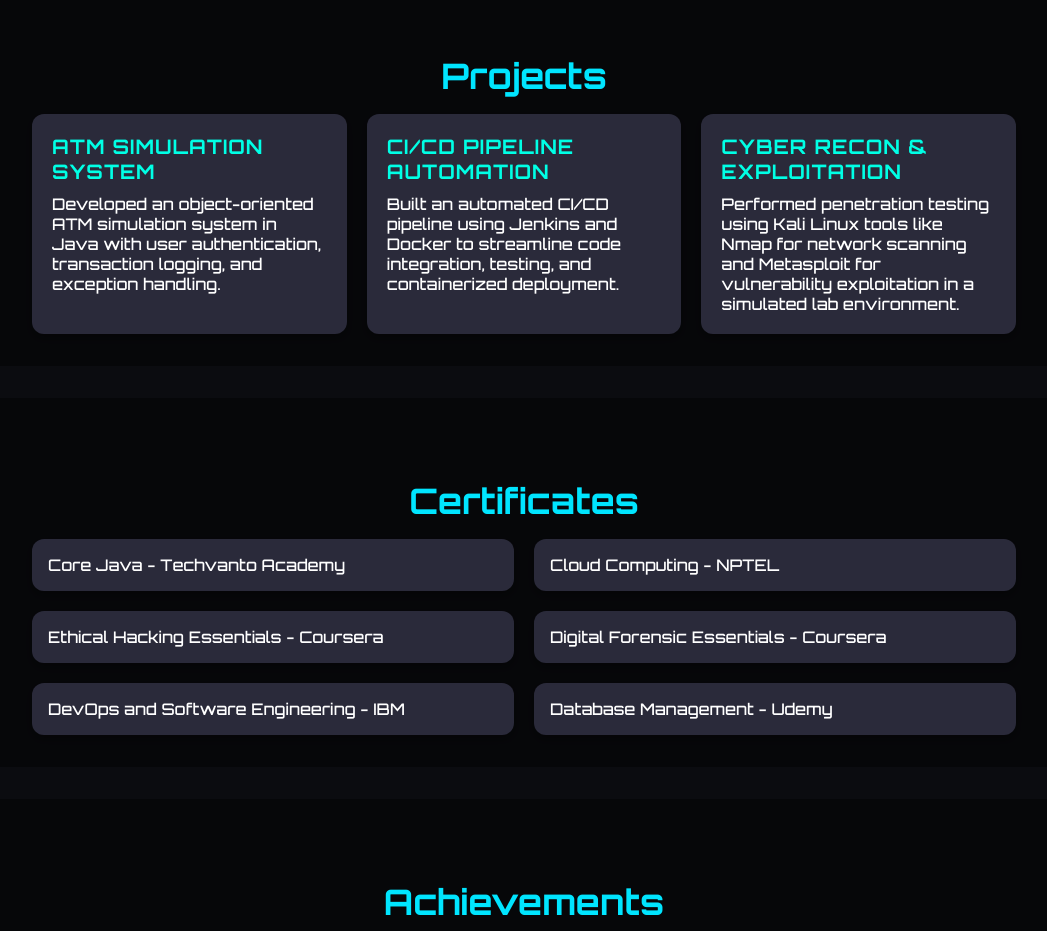
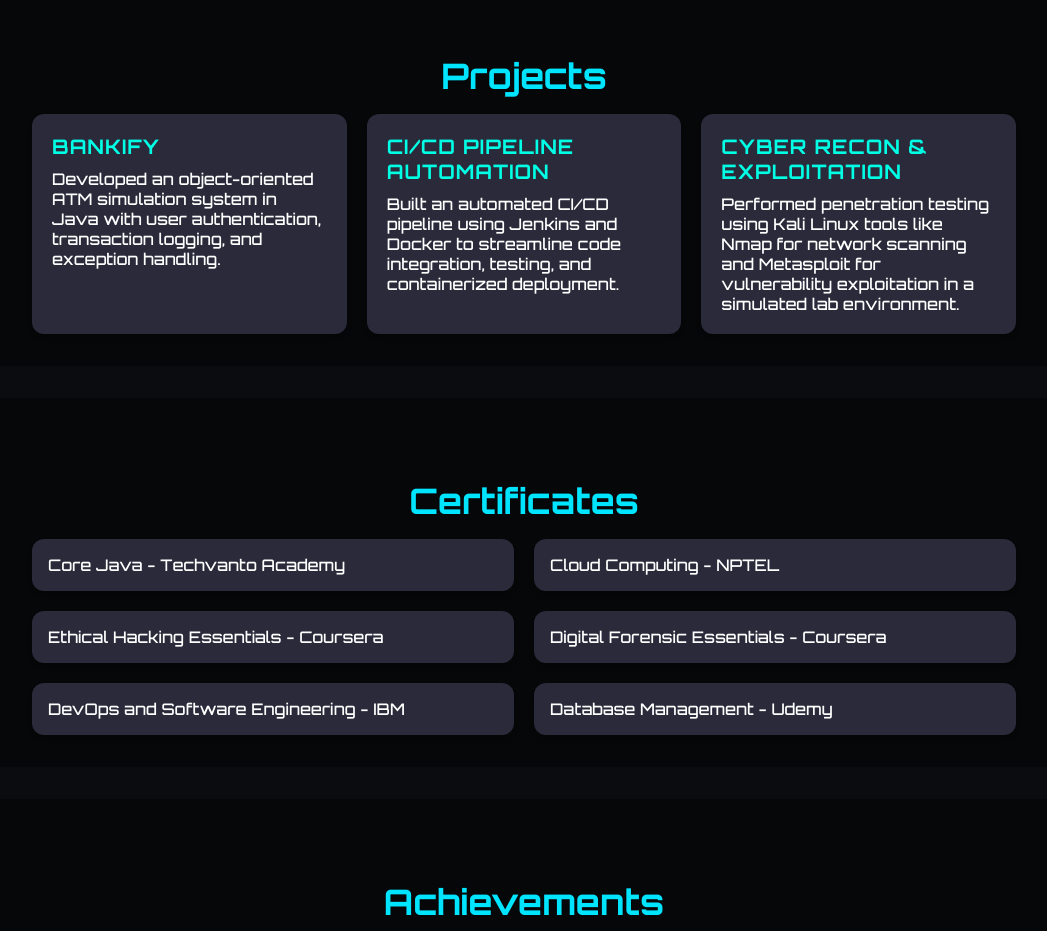
Before and after one commit to nitinbhagat12/Nitin-Bhagat, a plain HTML site: page index.html in a window 1280 px wide. Shown: the part 1060-1991 px from the top of the page, without its empty margins (116-1163 px from the left). Drawn offline with nearby package versions, Linux system fonts and the light colour scheme.

Commit message:
Update index.html

```diff
--- a/index.html
+++ b/index.html
@@ -79,7 +79,7 @@
         <h2 class="section-title">Projects</h2>
         <div class="project-container">
             <div class="project-card">
-                <h3 class="project-title">ATM Simulation System</h3>
+                <h3 class="project-title">Bankify</h3>
                 <p>Developed an object-oriented ATM simulation system in Java with user authentication, transaction logging, and exception handling.</p>
             </div>
             <div class="project-card">
```
